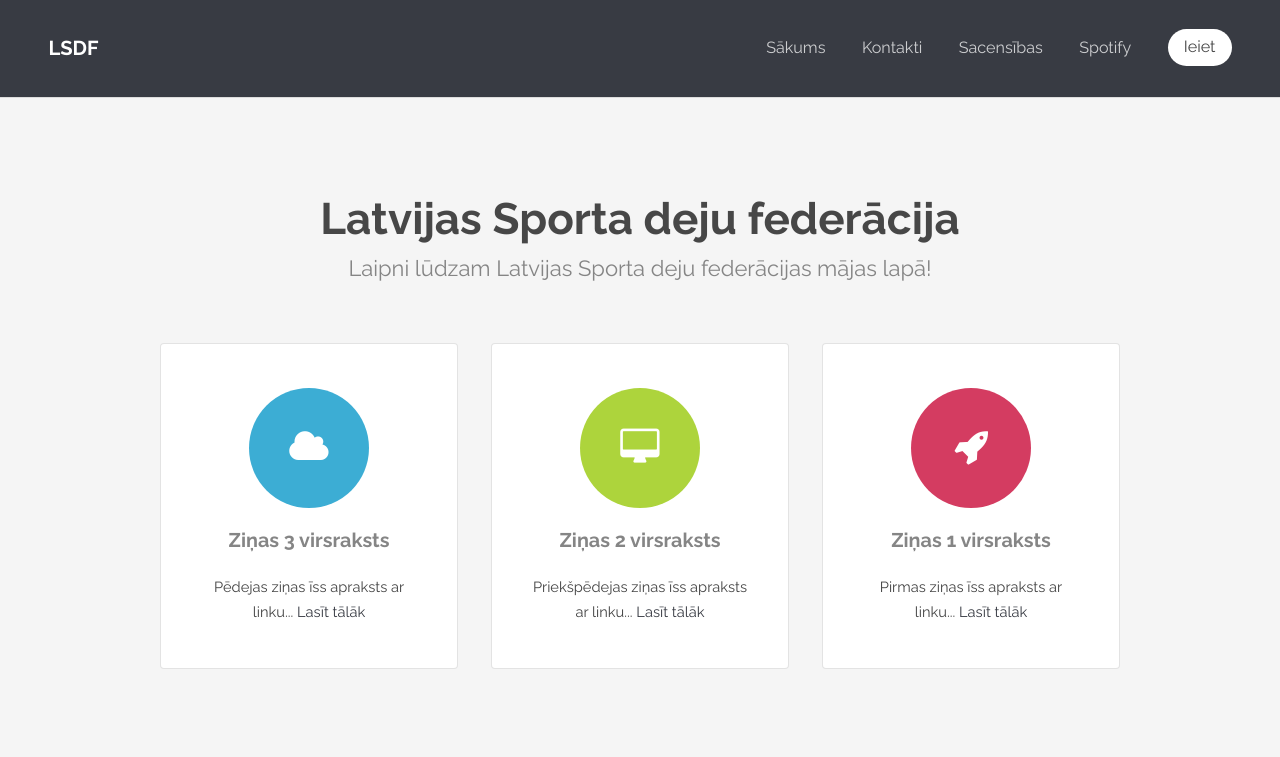
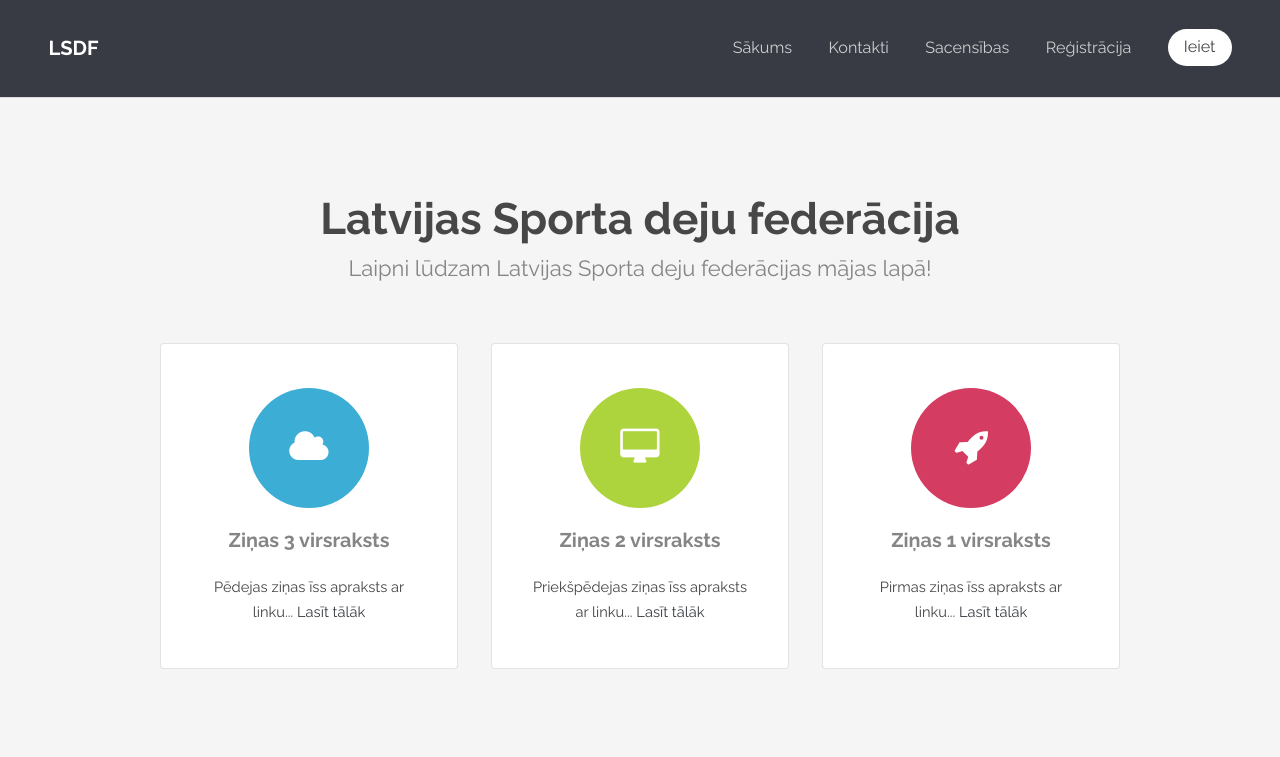
Before and after one commit to MGorelovs/PIT, a PHP site: page /index.php in a window 1280 px wide. Shown: the top 757 px of the page. Run offline with PHP 8.4, Linux system fonts and the light colour scheme.

Commit message:
добавил таб регистрации

```diff
--- a/header.php
+++ b/header.php
@@ -6,7 +6,8 @@
                 <li><a href="index.php">Sākums</a></li>
                 <li><a href="contacts.php">Kontakti</a></li>
                 <li><a href="sacensibas.php">Sacensības</a></li>
-                <li><a href="playlist.php">Spotify</a></li>
+<!--                <li><a href="playlist.php">Spotify</a></li>-->
+                <li><a href="registracija.php">Reģistrācija</a></li>
                 <?php if(isset($_SESSION['authorized'])): ?>
                     <li><a href="logout.php" class="button special">Iziet</a></li>
                 <?php else: ?>
```
